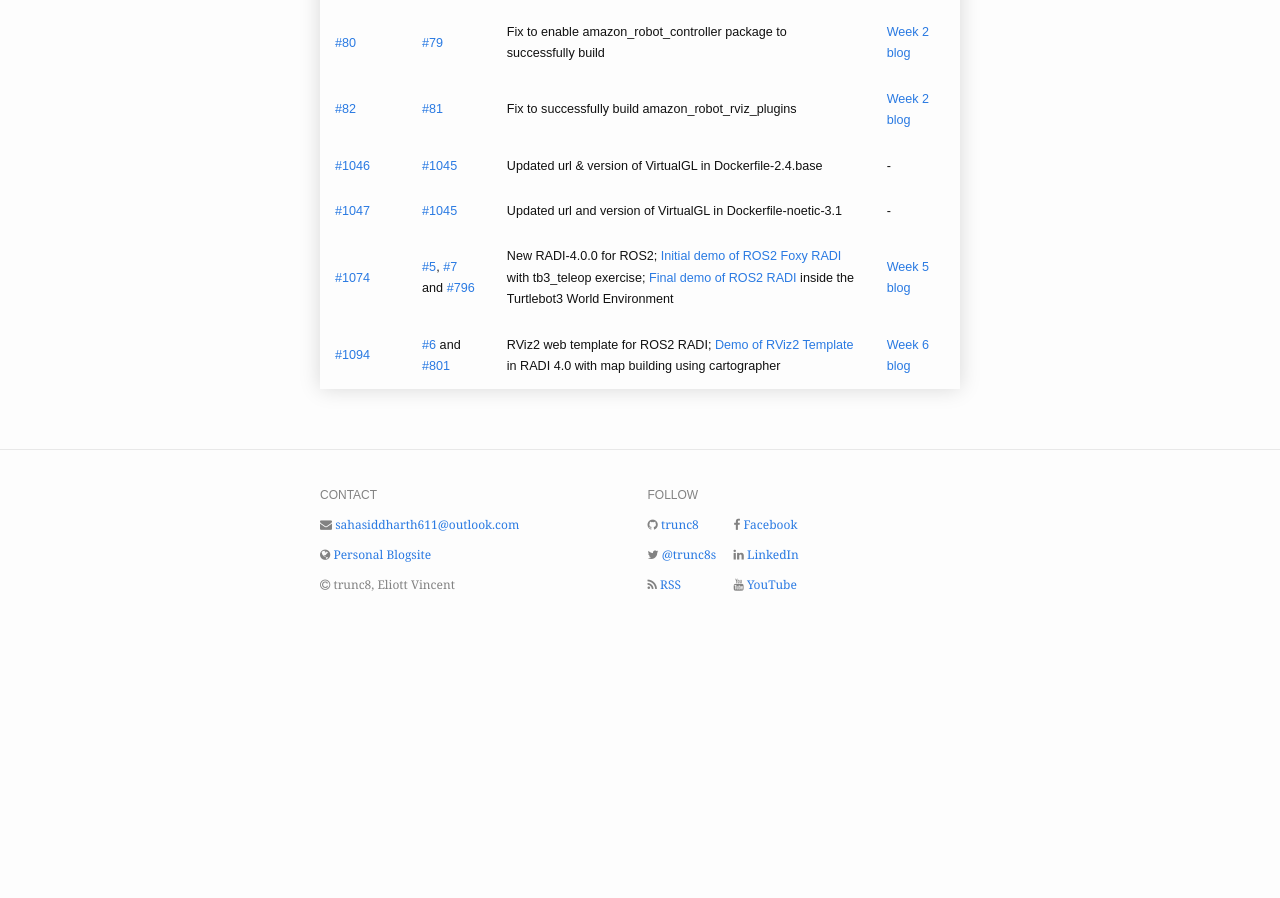
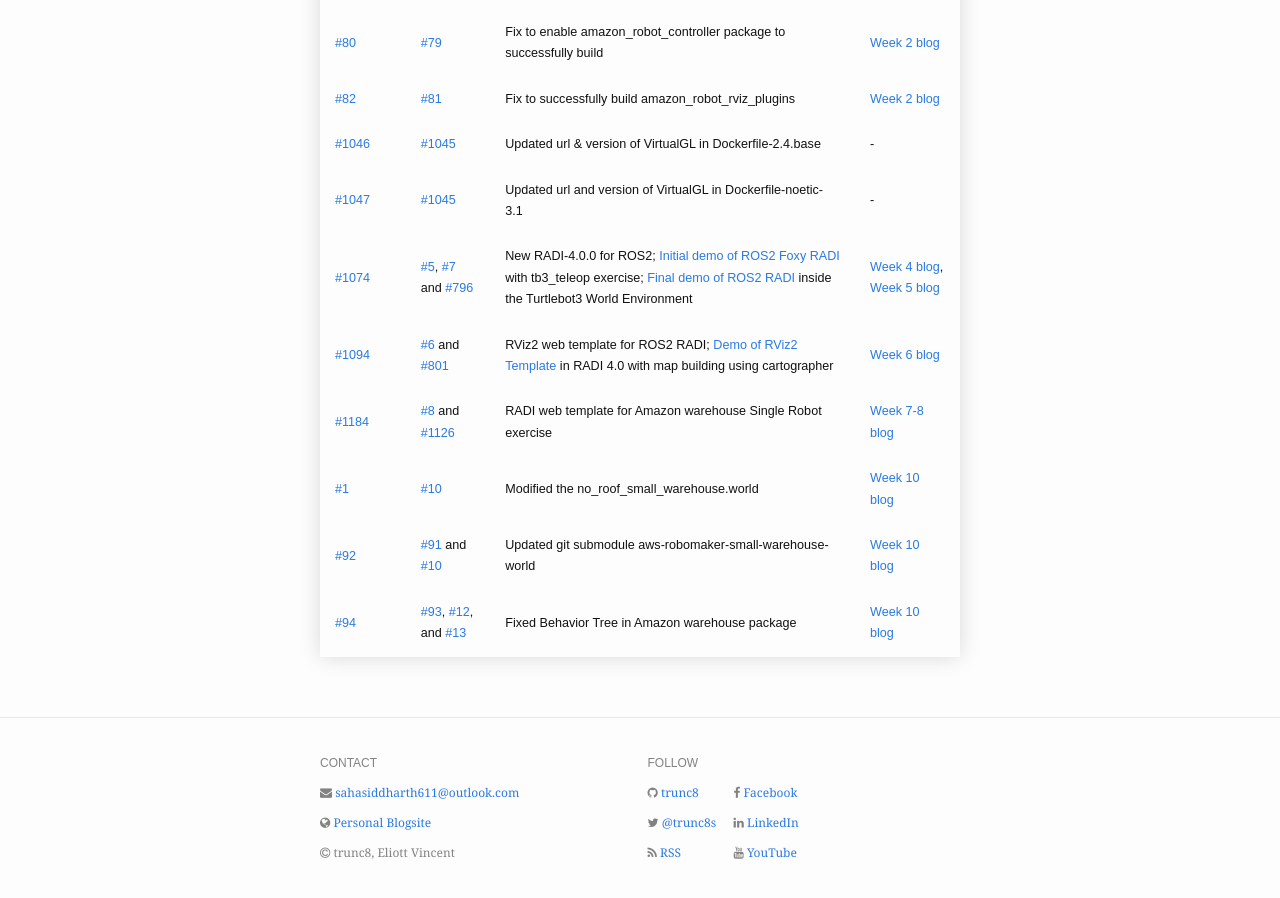
Before and after one commit to TheRoboticsClub/gsoc2021-Siddharth_Saha, a Jekyll site: the page built from docs/_posts/milestones/2021-08-21-final-report.md, in a window 1280 px wide and 900 px high, scrolled down 756 px. Built offline with Jekyll 4.4.1, drawn with Linux system fonts in a browser that asks for light colours; nearby versions of some CDN libraries; before the commit the page ends 1401 px from its top, so only the background shows below that.

Commit message:
Added post-first-eval PRs to final report. Organized all the hyperlinks neatly in its .md file

```diff
--- a/docs/_posts/milestones/2021-08-21-final-report.md
+++ b/docs/_posts/milestones/2021-08-21-final-report.md
@@ -20,47 +20,61 @@ Pull Request | Solves Issue | Description | More
 [#82][] | [#81][] | Fix to successfully build amazon_robot_rviz_plugins | [Week 2 blog][]
 [#1046][] | [#1045][] | Updated url & version of VirtualGL in Dockerfile-2.4.base | -
 [#1047][] | [#1045][] | Updated url and version of VirtualGL in Dockerfile-noetic-3.1 | -
-[#1074][] | [#5][], [#7][] and [#796][] | New RADI-4.0.0 for ROS2; [Initial demo of ROS2 Foxy RADI](https://www.youtube.com/watch?v=61k0kLDCaqg) with tb3_teleop exercise; [Final demo of ROS2 RADI](https://www.youtube.com/watch?v=L1PU13AawNE) inside the Turtlebot3 World Environment | [Week 5 blog][]
+[#1074][] | [#5][], [#7][] and [#796][] | New RADI-4.0.0 for ROS2; [Initial demo of ROS2 Foxy RADI](https://www.youtube.com/watch?v=61k0kLDCaqg) with tb3_teleop exercise; [Final demo of ROS2 RADI](https://www.youtube.com/watch?v=L1PU13AawNE) inside the Turtlebot3 World Environment | [Week 4 blog][], [Week 5 blog][]
 [#1094][] | [#6][] and [#801][] | RViz2 web template for ROS2 RADI; [Demo of RViz2 Template](https://www.youtube.com/watch?v=myTJV5xwdaA) in RADI 4.0 with map building using cartographer | [Week 6 blog][]
+[#1184][] | [#8][] and [#1126][] | RADI web template for Amazon warehouse Single Robot exercise | [Week 7-8 blog][]
+[#1][] | [#10][] | Modified the no_roof_small_warehouse.world | [Week 10 blog][]
+[#92][] | [#91][] and [#10][] | Updated git submodule aws-robomaker-small-warehouse-world | [Week 10 blog][]
+[#94][] | [#93][], [#12][], and [#13][] | Fixed Behavior Tree in Amazon warehouse package | [Week 10 blog][]
 {:.styled-table}
 
 
 
-[#1]: https://github.com/TheRoboticsClub/gsoc2021-Siddharth_Saha/issues/1 "Issue #1"
+[gsoc blog site]: https://theroboticsclub.github.io/gsoc2021-Siddharth_Saha/
+[README]: https://github.com/TheRoboticsClub/gsoc2021-Siddharth_Saha/blob/main/README.md#steps-to-replicate
+[#1]: https://github.com/shreyasgokhale/aws-robomaker-small-warehouse-world/pull/1 "Pull request #1"
+
+<!-- [#1]: https://github.com/TheRoboticsClub/gsoc2021-Siddharth_Saha/issues/1 "Issue #1" -->
+
 [#2]: https://github.com/TheRoboticsClub/gsoc2021-Siddharth_Saha/issues/2 "Issue #2"
-[gsoc blog site]: https://theroboticsclub.github.io/gsoc2021-Siddharth_Saha/
-[#3]: https://github.com/TheRoboticsClub/gsoc2021-Siddharth_Saha/pull/3 "Pull #3"
-[README]: https://github.com/TheRoboticsClub/gsoc2021-Siddharth_Saha/blob/main/README.md#steps-to-replicate
+[#3]: https://github.com/TheRoboticsClub/gsoc2021-Siddharth_Saha/pull/3 "Pull request #3"
+[#5]: https://github.com/TheRoboticsClub/gsoc2021-Siddharth_Saha/issues/5 "Issue #5"
+[#6]: https://github.com/TheRoboticsClub/gsoc2021-Siddharth_Saha/issues/6 "Issue #6"
+[#7]: https://github.com/TheRoboticsClub/gsoc2021-Siddharth_Saha/issues/7 "Issue #7"
+[#8]: https://github.com/TheRoboticsClub/gsoc2021-Siddharth_Saha/issues/8 "Issue #8"
+[#9]: https://github.com/TheRoboticsClub/gsoc2021-Siddharth_Saha/issues/9 "Issue #9"
+[#10]: https://github.com/TheRoboticsClub/gsoc2021-Siddharth_Saha/issues/10 "Issue #10"
+[#11]: https://github.com/TheRoboticsClub/gsoc2021-Siddharth_Saha/issues/11 "Issue #11"
+[#12]: https://github.com/TheRoboticsClub/gsoc2021-Siddharth_Saha/issues/12 "Issue #12"
+[#13]: https://github.com/TheRoboticsClub/gsoc2021-Siddharth_Saha/issues/13 "Issue #13"
+[#14]: https://github.com/TheRoboticsClub/gsoc2021-Siddharth_Saha/issues/14 "Issue #14"
+
 
 [#79]: https://github.com/JdeRobot/CustomRobots/issues/79 "Issue #79"
 [#81]: https://github.com/JdeRobot/CustomRobots/issues/81 "Issue #81"
-[#80]: https://github.com/JdeRobot/CustomRobots/pull/80 "Pull #80"
-[#82]: https://github.com/JdeRobot/CustomRobots/pull/82 "Pull #82"
+[#80]: https://github.com/JdeRobot/CustomRobots/pull/80 "Pull request #80"
+[#82]: https://github.com/JdeRobot/CustomRobots/pull/82 "Pull request #82"
+[#91]: https://github.com/JdeRobot/CustomRobots/issues/91 "Issue #91"
+[#92]: https://github.com/JdeRobot/CustomRobots/pull/92 "Pull request #92"
+[#93]: https://github.com/JdeRobot/CustomRobots/issues/93 "Issue #93"
+[#94]: https://github.com/JdeRobot/CustomRobots/pull/94 "Pull request #94"
 
 
-
-[#5]: https://github.com/TheRoboticsClub/gsoc2021-Siddharth_Saha/issues/5 "Issue #5"
 [#796]: https://github.com/JdeRobot/RoboticsAcademy/issues/796 "Issue #796"
+[#801]: https://github.com/JdeRobot/RoboticsAcademy/issues/801 "Issue #801"
 [#1045]: https://github.com/JdeRobot/RoboticsAcademy/issues/1045 "Issue #1045"
 [#1046]: https://github.com/JdeRobot/RoboticsAcademy/pull/1046 "Pull request #1046"
 [#1047]: https://github.com/JdeRobot/RoboticsAcademy/pull/1047 "Pull request #1047"
-
-
-[#6]: https://github.com/TheRoboticsClub/gsoc2021-Siddharth_Saha/issues/6 "Issue #6"
-[#7]: https://github.com/TheRoboticsClub/gsoc2021-Siddharth_Saha/issues/7 "Issue #7"
-[#801]: https://github.com/JdeRobot/RoboticsAcademy/issues/801 "Issue #801"
 [#1074]: https://github.com/JdeRobot/RoboticsAcademy/pull/1074 "Pull request #1074"
-
-
 [#1094]: https://github.com/JdeRobot/RoboticsAcademy/pull/1094 "Pull request #1094"
-
-
-[#8]: https://github.com/TheRoboticsClub/gsoc2021-Siddharth_Saha/issues/8 "Issue #8"
 [#1126]: https://github.com/JdeRobot/RoboticsAcademy/issues/1126 "Issue #1126"
-
-
+[#1184]: https://github.com/JdeRobot/RoboticsAcademy/pull/1184 "Pull request #1184"
 
 
 [Week 2 blog]: {{ site.baseurl }}{% post_url /milestones/2021-06-09-week-2 %}
+[Week 4 blog]: {{ site.baseurl }}{% post_url /milestones/2021-06-23-week-4 %}#progress-on-the-issue
 [Week 5 blog]: {{ site.baseurl }}{% post_url /milestones/2021-06-30-week-5 %}
 [Week 6 blog]: {{ site.baseurl }}{% post_url /milestones/2021-07-07-week-6 %}
+[Week 7-8 blog]: {{ site.baseurl }}{% post_url /milestones/2021-07-21-week-7-8 %}
+[Week 9 blog]: {{ site.baseurl }}{% post_url /milestones/2021-07-28-week-9 %}
+[Week 10 blog]: {{ site.baseurl }}{% post_url /milestones/2021-08-04-week-10 %}
```
